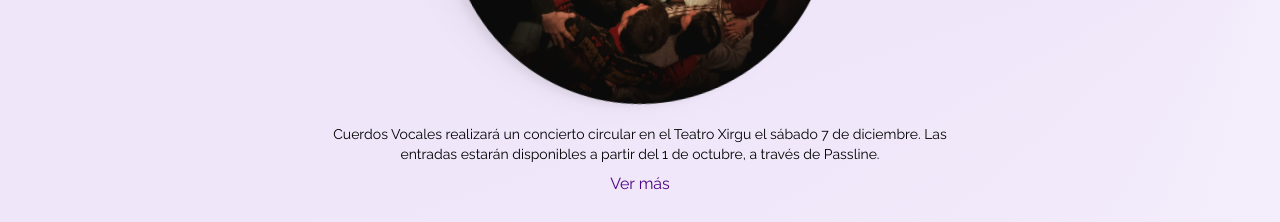
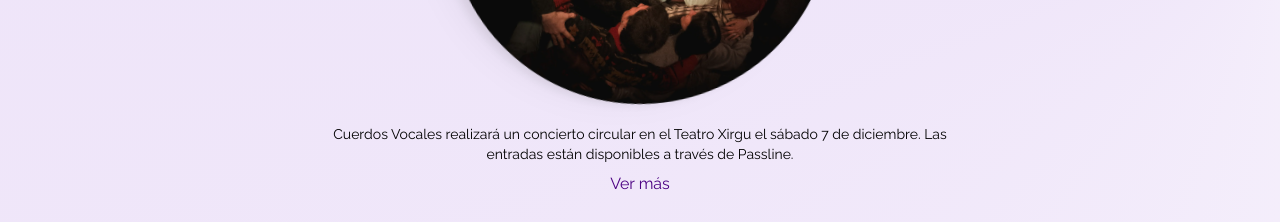
Before and after one commit to gastondvoskin/cuerdos-vocales, a React (Vite) app: page / in a window 1280 px wide. Shown: the part 1300-1522 px from the top of the page. Built offline with nearby package versions, Linux system fonts and the light colour scheme.

Commit message:
Updated date

```diff
--- a/src/assets/texts/sections/news.ts
+++ b/src/assets/texts/sections/news.ts
@@ -1,5 +1,5 @@
 const newsParagraphs = [
-  "Cuerdos Vocales realizará un concierto circular en el Teatro Xirgu el sábado 7 de diciembre. Las entradas estarán disponibles a partir del 1 de octubre, a través de Passline. ",
+  "Cuerdos Vocales realizará un concierto circular en el Teatro Xirgu el sábado 7 de diciembre. Las entradas están disponibles a través de Passline.",
 ];
 
 export default newsParagraphs;
--- a/src/sections/CircularConcert.tsx
+++ b/src/sections/CircularConcert.tsx
@@ -22,7 +22,7 @@ const CircularConcert = () => {
         <p>Fecha: <strong>7 de diciembre</strong></p>
         <p>Hora: <strong>20:00hs</strong></p>
         <p>Lugar: <strong>Teatro Xirgu</strong></p>
-        <p>Entradas: <strong>Passline desde el 1 de octubre</strong></p>
+        <p>Entradas a través de: <strong>Passline</strong></p>
       </div>
       {/* <ParagraphsContainer paragraphs={concertParagraphs} /> */}
     </SectionContainer>
```
